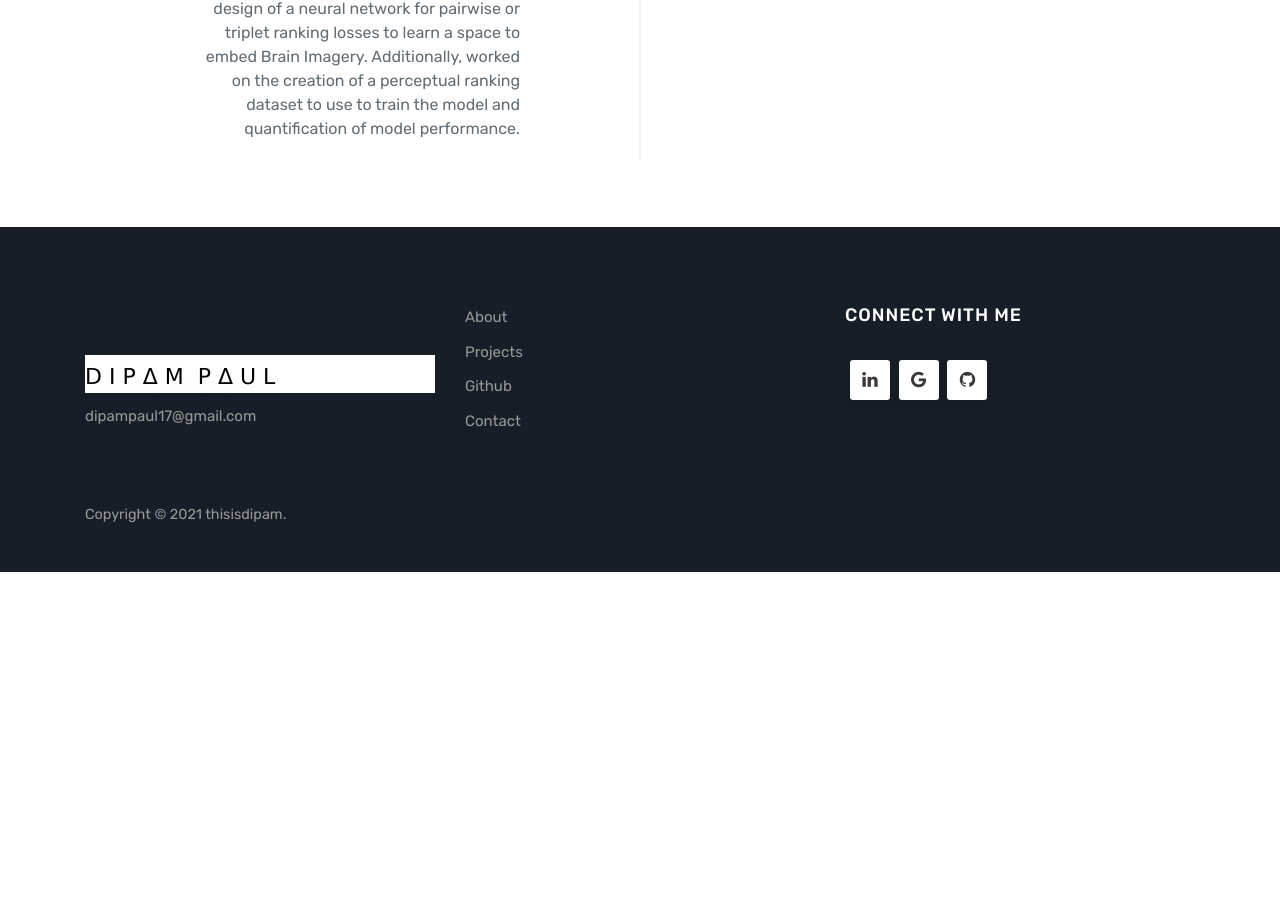
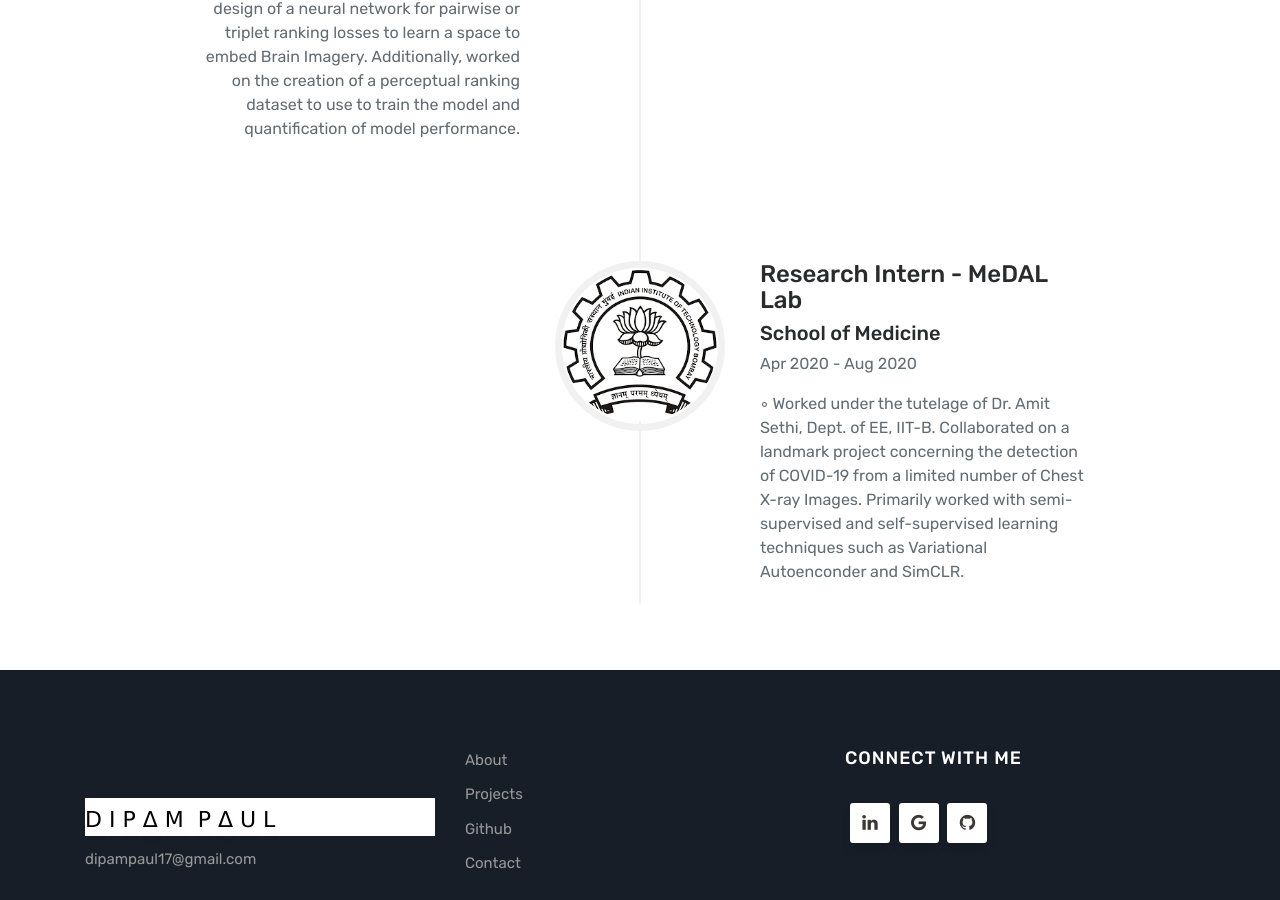
Before and after one commit to thisisdipam/thisisdipam.github.io, a Jekyll site: the page built from about.html, in a window 1280 px wide and 900 px high, scrolled down 1154 px. Built offline with Jekyll 4.4.1, drawn with Linux system fonts in a browser that asks for light colours; before the commit the page ends 1726 px from its top, so only the background shows below that.

Commit message:
Update about.html

```diff
--- a/about.html
+++ b/about.html
@@ -62,6 +62,23 @@ performance.</p>
                     </div>
                 </div>
             </li>
+            <li class="timeline-inverted">
+                <div class="timeline-image">
+                    <img class="rounded-circle img-circle img-responsive" src="{{ site.baseurl }}/assets/download (4).png" alt="EY">
+                </div>
+                <div class="timeline-panel">
+                    <div class="timeline-heading">
+                        <h4 class="subheading">Research Intern - MeDAL Lab</h4>
+                        <h5>School of Medicine</h5>
+                        <p class="text-muted">Apr 2020 - Aug 2020</p>
+                    </div>
+                    <div class="timeline-body">
+                        <p class="text-muted">◦ Worked under the tutelage of Dr. Amit Sethi, Dept. of EE, IIT-B. Collaborated on a landmark project
+concerning the detection of COVID-19 from a limited number of Chest X-ray Images. Primarily worked with
+semi-supervised and self-supervised learning techniques such as Variational Autoenconder and SimCLR.</p>
+                    </div>
+                </div>
+            </li>
         </ul>
     </div>
 </div>
```
